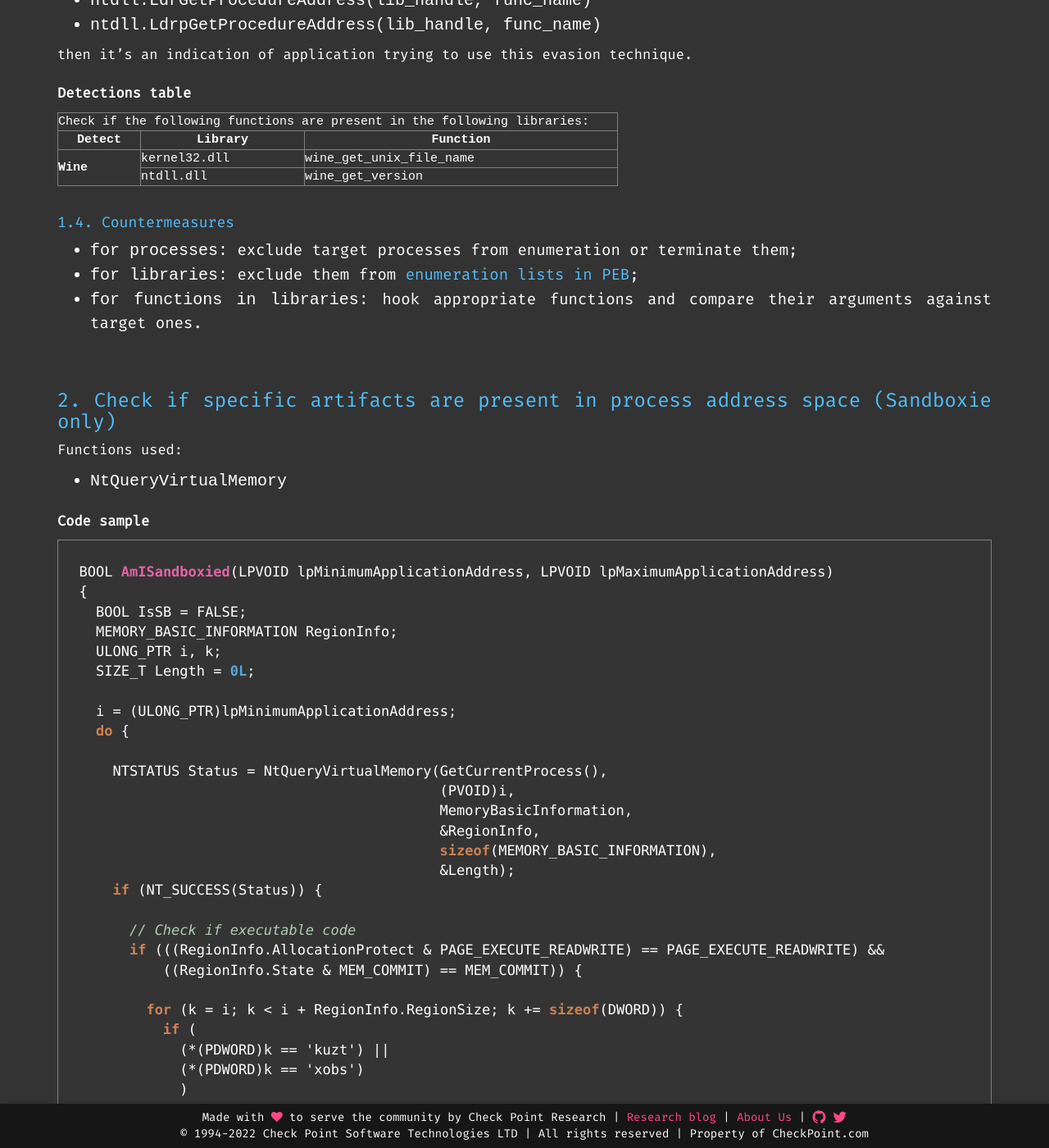
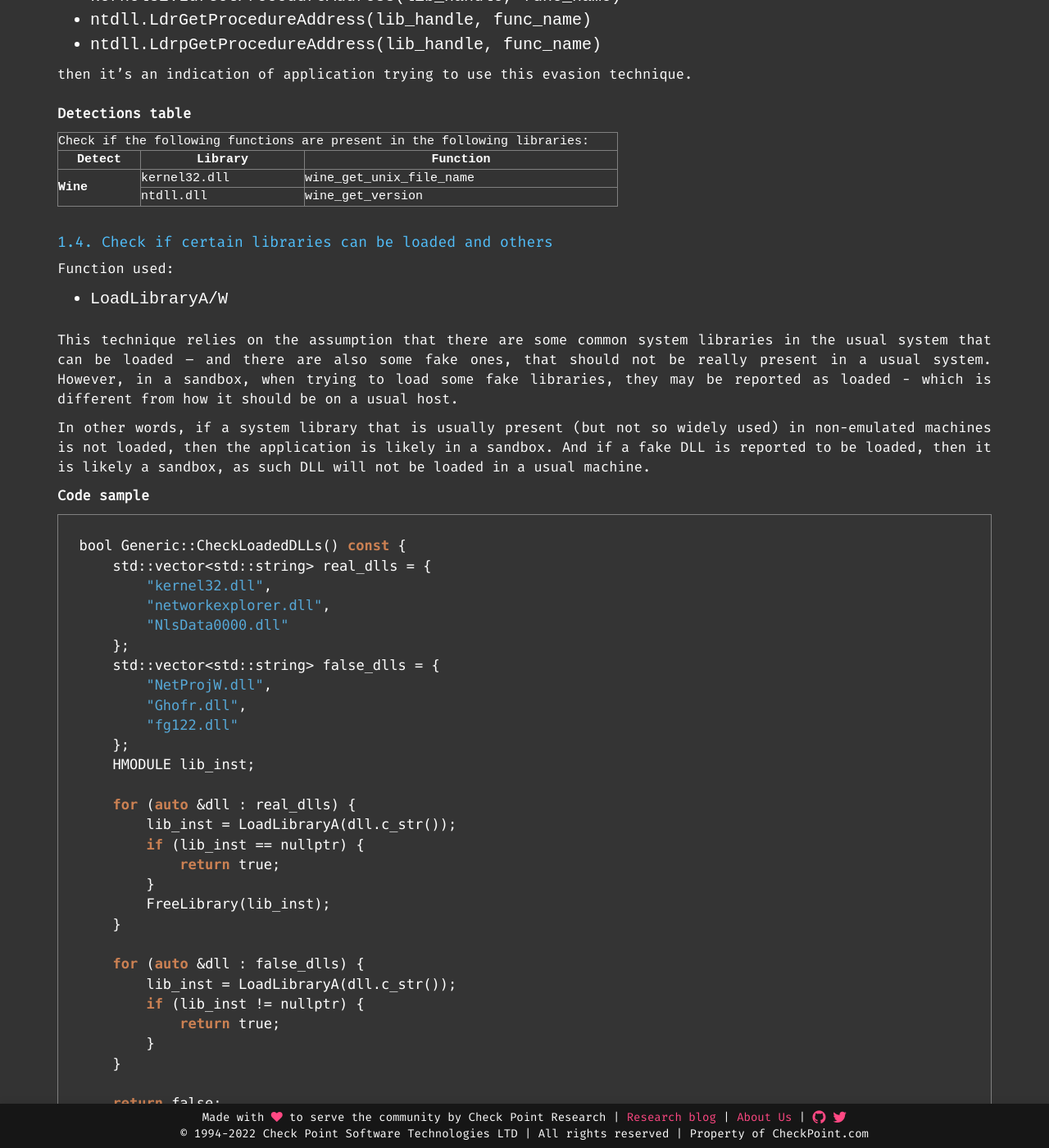
Before and after one commit to CheckPointSW/Evasions, a Jekyll site: the page built from _techniques/processes.md, in a window 1280 px wide and 1400 px high, scrolled down 4859 px. Shown: the whole window at 82% size. Built offline with Jekyll 4.4.1, drawn with Linux system fonts in a browser that asks for light colours; nearby versions of some CDN libraries; some web fonts are replaced; comment, search, counter and statistics services are not loaded; some of the changed text lies outside the part shown.

Commit message:
Check if certain libraries can be loaded and others not

```diff
--- a/_techniques/processes.md
+++ b/_techniques/processes.md
@@ -18,7 +18,9 @@ tags: processes
 <br />
   [1.3. Check if specific functions are present in specific libraries](#check-if-specific-functions-are-present-in-specific-libraries)
 <br />
-  [1.4. Countermeasures](#countermeasures)
+  [1.4. Check if certain libraries can be loaded and others not](#check-if-certain-libraries-can-be-loaded-and-others-not)
+<br />
+  [1.5. Countermeasures](#countermeasures)
 <br />
   [2. Check if specific artifacts are present in process address space (Sandboxie only)](#check-if-specific-artifacts-are-present-in-process)
 <br />
@@ -347,12 +349,73 @@ then it's an indication of application trying to use this evasion technique.
 </table>
 
 <br />
-<h4><a class="a-dummy" name="countermeasures">1.4. Countermeasures</a></h4>
+<h4><a class="a-dummy" name="check-if-certain-libraries-can-be-loaded-and-others-not">1.4. Check if certain libraries can be loaded and others</a></h4>
+
+Function used:
+<ul>
+  <li><tt>LoadLibraryA/W</tt></li>
+</ul>
+
+<hr class="space">
+
+This technique relies on the assumption that there are some common system libraries in the usual system that can be loaded – and there are also some fake ones, that should not be really present in a usual system. However, in a sandbox, when trying to load some fake libraries, they may be reported as loaded - which is different from how it should be on a usual host.
+
+In other words, if a system library that is usually present (but not so widely used) in non-emulated machines is not loaded, then the application is likely in a sandbox. And if a fake DLL is reported to be loaded, then it is likely a sandbox, as such DLL will not be loaded in a usual machine.
+
+<b>Code sample</b>
+<p></p>
+
+{% highlight c %}
+
+bool Generic::CheckLoadedDLLs() const {
+    std::vector<std::string> real_dlls = {
+        "kernel32.dll",
+        "networkexplorer.dll",
+        "NlsData0000.dll"
+    };
+    std::vector<std::string> false_dlls = {
+        "NetProjW.dll",
+        "Ghofr.dll",
+        "fg122.dll"
+    };
+    HMODULE lib_inst;
+
+    for (auto &dll : real_dlls) {
+        lib_inst = LoadLibraryA(dll.c_str());
+        if (lib_inst == nullptr) {
+            return true;
+        }
+        FreeLibrary(lib_inst);
+    }
+
+    for (auto &dll : false_dlls) {
+        lib_inst = LoadLibraryA(dll.c_str());
+        if (lib_inst != nullptr) {
+            return true;
+        }
+    }
+
+    return false;
+}
+
+{% endhighlight %}
+
+<hr class="space">
+
+<b>Signature recommendations</b>
+<p></p>
+<i>Signature recommendations are not provided as it's hard to say that evasion tehnique is being applied when libraries are just loaded.</i>
+
+<hr class="space">
+
+<br />
+<h4><a class="a-dummy" name="countermeasures">1.5. Countermeasures</a></h4>
 
 <ul>
 <li><tt>for processes:</tt> exclude target processes from enumeration or terminate them;</li>
 <li><tt>for libraries:</tt> exclude them from <a href="http://www.codereversing.com/blog/archives/265">enumeration lists in PEB</a>;</li>
-<li><tt>for functions in libraries:</tt> hook appropriate functions and compare their arguments against target ones.</li>
+<li><tt>for functions in libraries:</tt> hook appropriate functions and compare their arguments against target ones;</li>
+<li><tt>for libraries that must and must not be loaded:</tt> store a list of exclusions for libraries that should not be reported as loaded.</li>
 </ul>
 
 <hr class="space">
```
